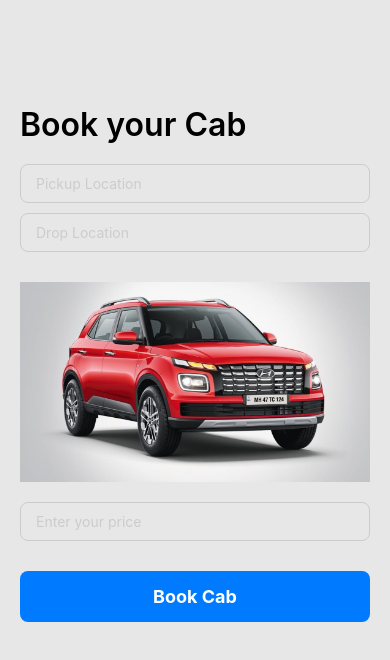
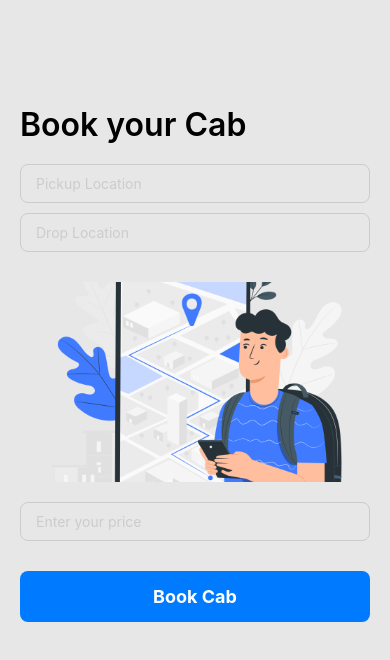
Before and after one commit to Prakhar-Shankar/Minor2, a React Native app: screen /Landing in a window 390 px wide. Shown: the top 660 px of the page. Built offline with nearby package versions, Linux system fonts and the light colour scheme.

Commit message:
Mid eval ke phle ka scene set

```diff
--- a/components/LandingPage.js
+++ b/components/LandingPage.js
@@ -1,7 +1,7 @@
 import React from "react";
 import { Image, SafeAreaView, StyleSheet, Text, TextInput, TouchableOpacity, View } from "react-native";
 
-const carImage = require("../images/car1.jpeg");
+const carImage = require("../images/cab5.png");
 
 const HomeScreen = () => {
   return (
```
